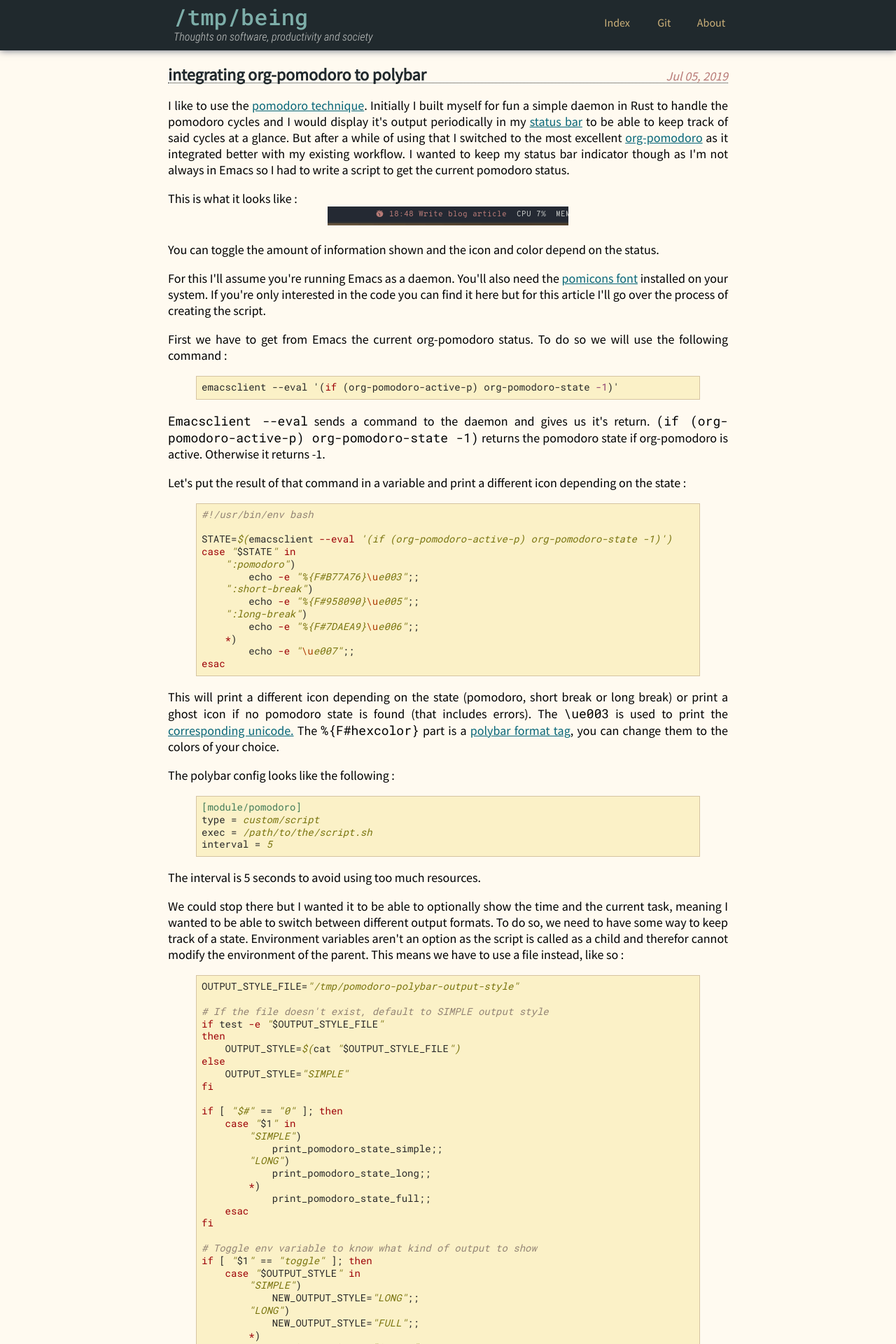
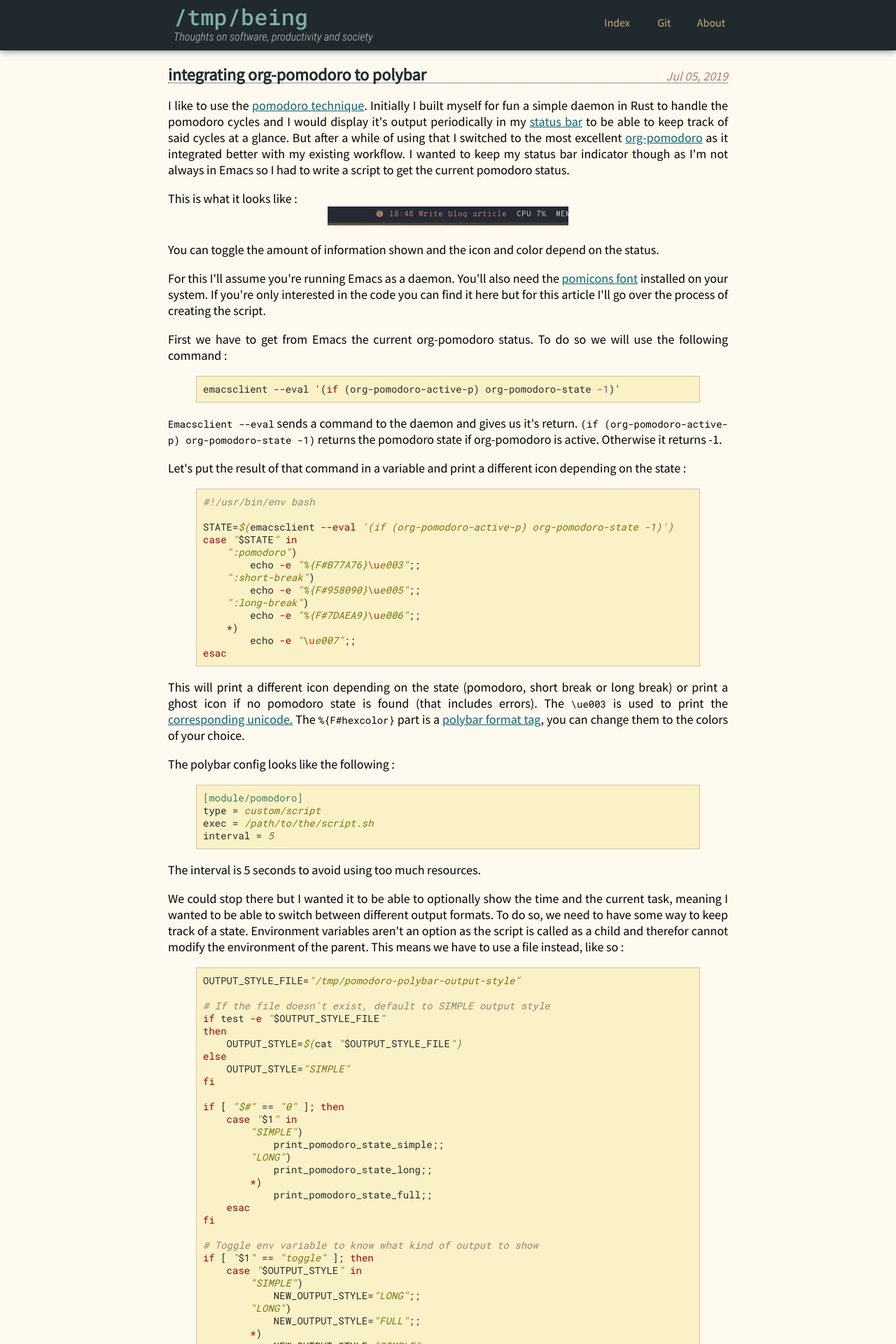
Before and after one commit to tmpbeing/tmpbeing, a Jekyll site: the page built from _posts/2019-07-05-integrating-org-pomodoro-to-polybar.html, in a window 1280 px wide. Shown: the top 1920 px of the page at 70% size. Built offline with Jekyll 4.4.1, drawn with Linux system fonts in a browser that asks for light colours.

Commit message:
Small css change for code display

```diff
--- a/css/style.css
+++ b/css/style.css
@@ -168,13 +168,13 @@ main article h2 {
 
 main article code {
   font-family: Roboto Mono;
+  font-size: 14px;
 }
 
 main article pre {
   padding: 0.5em;
-  line-height: 1.2;
+  line-height: 1em;
   border: 1px solid #d5c4a1;
-  font-size: 14px;
   overflow: auto;
 }
 
```
